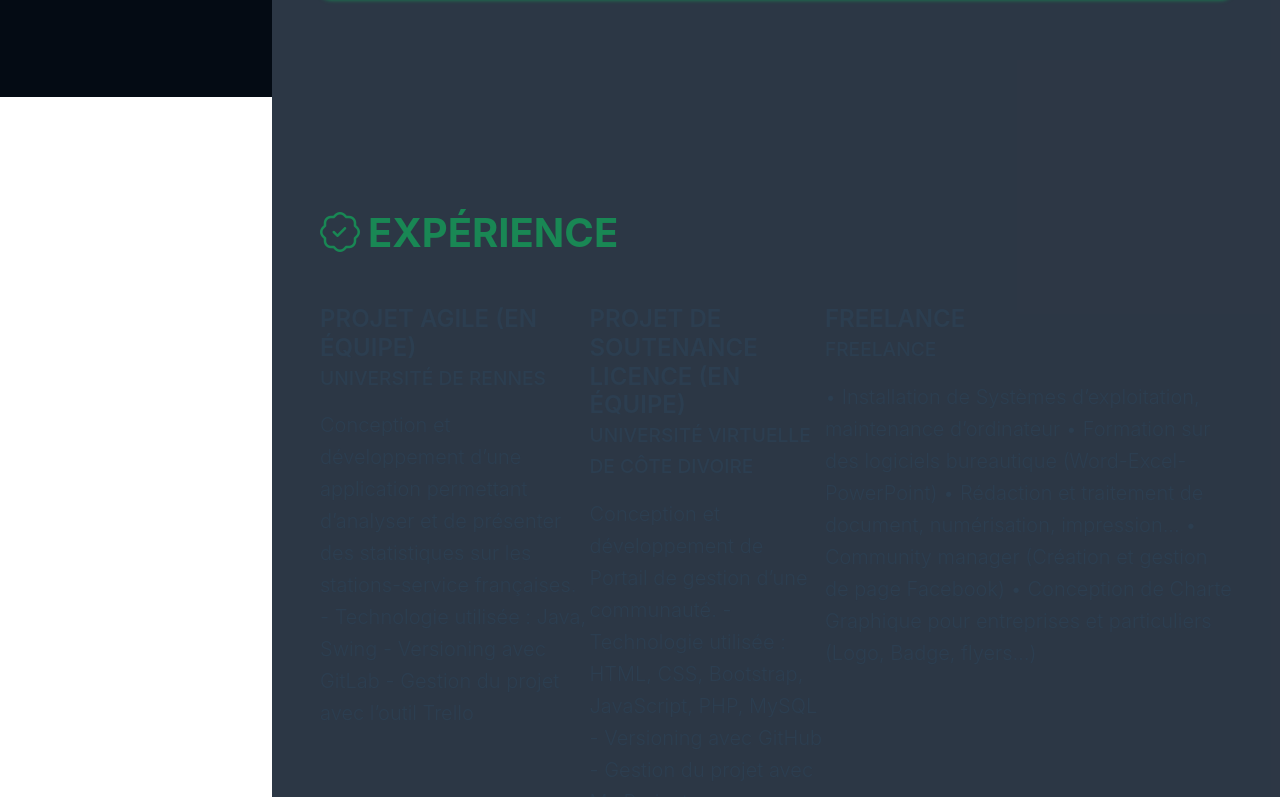
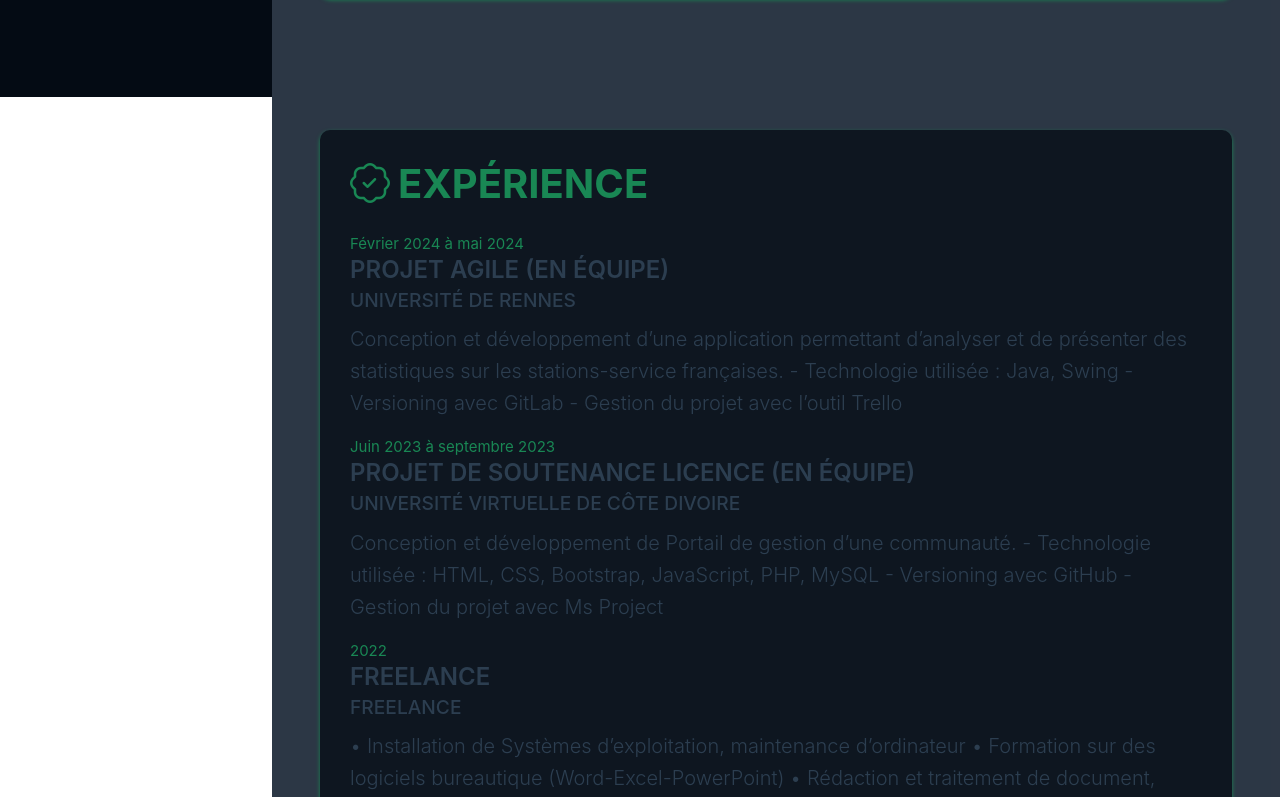
Before and after one commit to anohkolia/vue-portfolio, a Vue app: page / in a window 1280 px wide. Shown: the part 703-1500 px from the top of the page. Built offline with nearby package versions, Linux system fonts and the light colour scheme.

Commit message:
Mise à jour

```diff
--- a/src/assets/main.css
+++ b/src/assets/main.css
@@ -29,8 +29,6 @@ section.resume-section {
 	align-items: center;
 	padding-left: 1rem;
 	padding-right: 1rem;
-	padding-top: 5rem;
-	padding-bottom: 5rem;
 	max-width: 75rem;
 }
 
@@ -93,6 +91,13 @@ nav {
 
 section.resume-section .resume-section-content {
 	width: 100%;
+}
+
+.box {
+    padding: 30px;
+    background-color: rgba(4, 11, 20, 0.75);
+    box-shadow: 0 2px 4px 0 #198754;
+    border-radius: 10px;
 }
 
 .titre {
@@ -175,8 +180,7 @@ section.resume-section .resume-section-content {
   }
 
   section.resume-section {
-    padding-top: 5rem;
-    padding-bottom: 5rem;
+
   }
 
 }
--- a/src/components/Apropos.vue
+++ b/src/components/Apropos.vue
@@ -30,10 +30,5 @@
 </template>
 
 <style>
-  .box {
-    padding: 30px;
-    background-color: rgba(4, 11, 20, 0.75);
-    box-shadow: 0 2px 4px 0 #198754;
-    border-radius: 10px;
-  }
+
 </style>
--- a/src/components/Experience.vue
+++ b/src/components/Experience.vue
@@ -33,13 +33,14 @@
 
 <template>
   <section class="resume-section">
-    <div class="resume-section-content">
-      <h2 class="fw-bold text-uppercase text-success mb-5"><i class="bi bi-patch-check me-2"></i>Expérience</h2>
+    <div class="resume-section-content box">
+      <h2 class="fw-bold text-uppercase text-success mb-4"><i class="bi bi-patch-check me-2"></i>Expérience</h2>
 
-      <div class="d-flex flex-column flex-md-row justify-content-between mb-4">
+      <div class="d-flex flex-column justify-content-between mb-4">
         <div class="flex-grow-1" v-for="experience in experiences">
+          <div class="flex-shrink-0"><span class="text-success">{{ experience.date }}</span></div>
           <h3 class="fw-semibold text-uppercase mb-0">{{ experience.titre }}</h3>
-          <div class="titre mb-3">{{ experience.entreprise }}</div>
+          <div class="titre mb-2">{{ experience.entreprise }}</div>
           <p class="lead">{{ experience.contenu }}</p>
         </div>
       </div>
```
